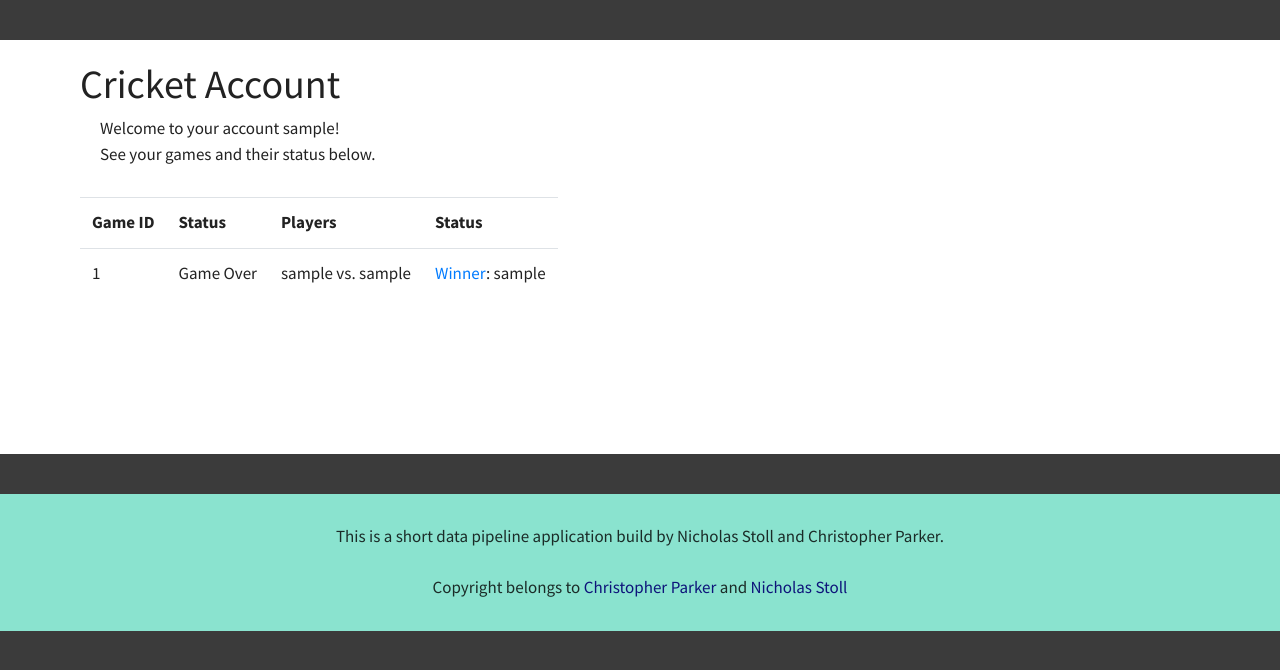
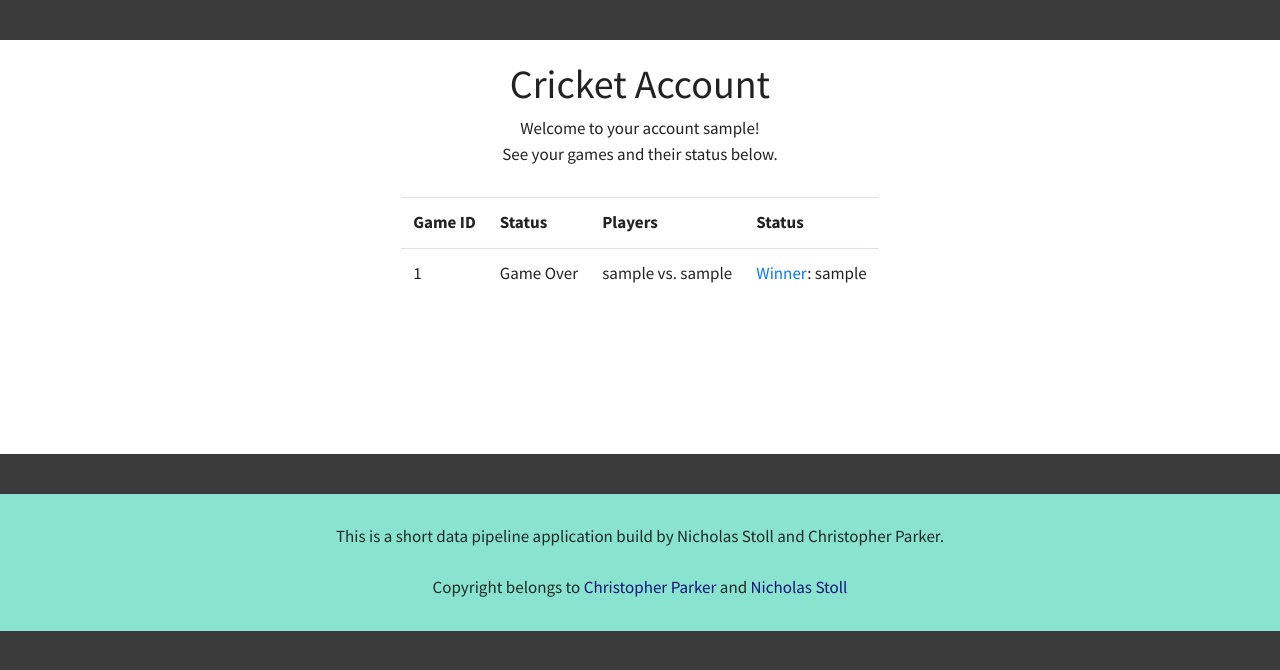
Before and after one commit to is-PARKER/cricket-game, a Flask app: template cricket/templates/account/index.html in a window 1280 px wide. Shown: the part 85-755 px from the top of the page. Run offline with Flask 2, Linux system fonts and the light colour scheme; the template is opened without the code that fills it: most values are stand-ins (such as "Sample title", 1, 10 or a date in 2020); some libraries are stand-ins or nearby versions.

Commit message:
Fixed most centering.

```diff
--- a/cricket/static/css/site.css
+++ b/cricket/static/css/site.css
@@ -8,13 +8,6 @@ body {
 }
 
 .main_content {
-    background: #fff;
-    margin: 0px;
-    padding: 0px 0px 50px;
-}
-
-.main_content  {
-    align-self: center;
     background: #fff;
     margin: 0px;
     padding: 0px 0px 50px;
@@ -47,6 +40,7 @@ body {
 
 .account-container {
     background: #fff;
+    display: grid;
     margin: 40px;
     padding: 20px 40px 50px;
 
@@ -54,14 +48,24 @@ body {
 
 .account-container .topper {
     background: #fff;
-    margin: 0;
+    text-align: center;
     padding: 0px 0px 30px;
+    margin-left: auto;
+    margin-right: auto;
 }
 
 .account-container .topper p{
     background: #fff;
+    text-align: center;
     margin: 0px;
     padding: 0px 20px 0px;
+}
+
+.account-container table {
+    background: #fff;
+    margin-left: auto;
+    margin-right: auto;
+
 }
 .hero {
     background-color: #000000c4
```
Also changed, not shown: cricket/db/test.sqlite.
